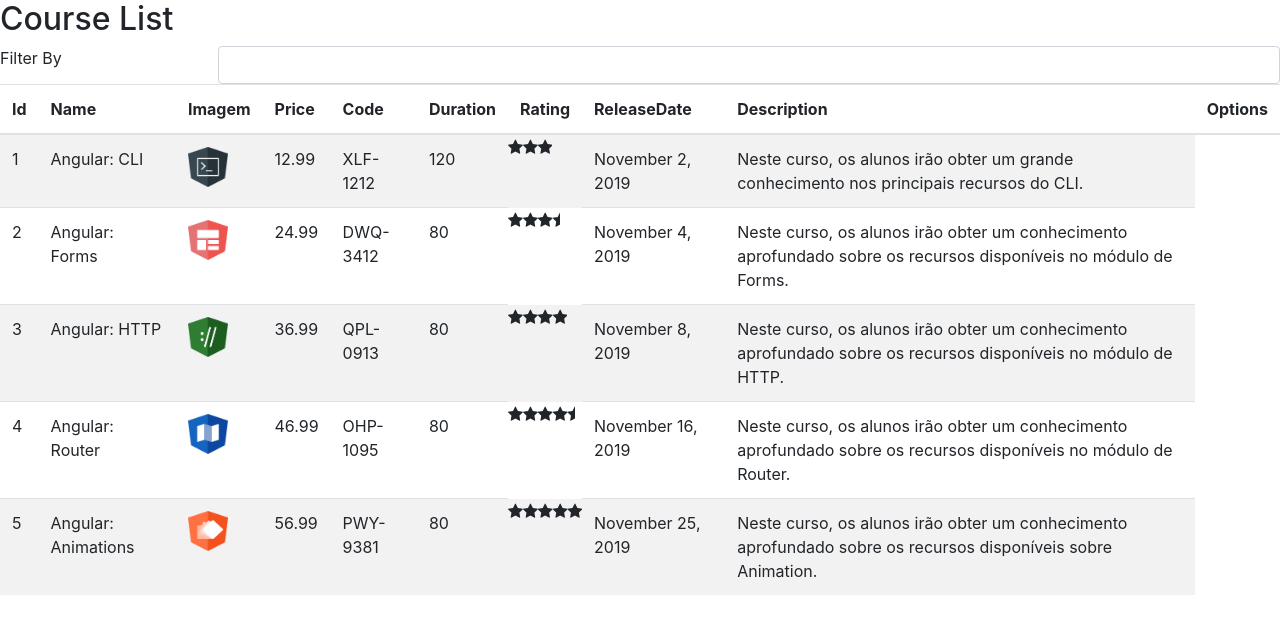
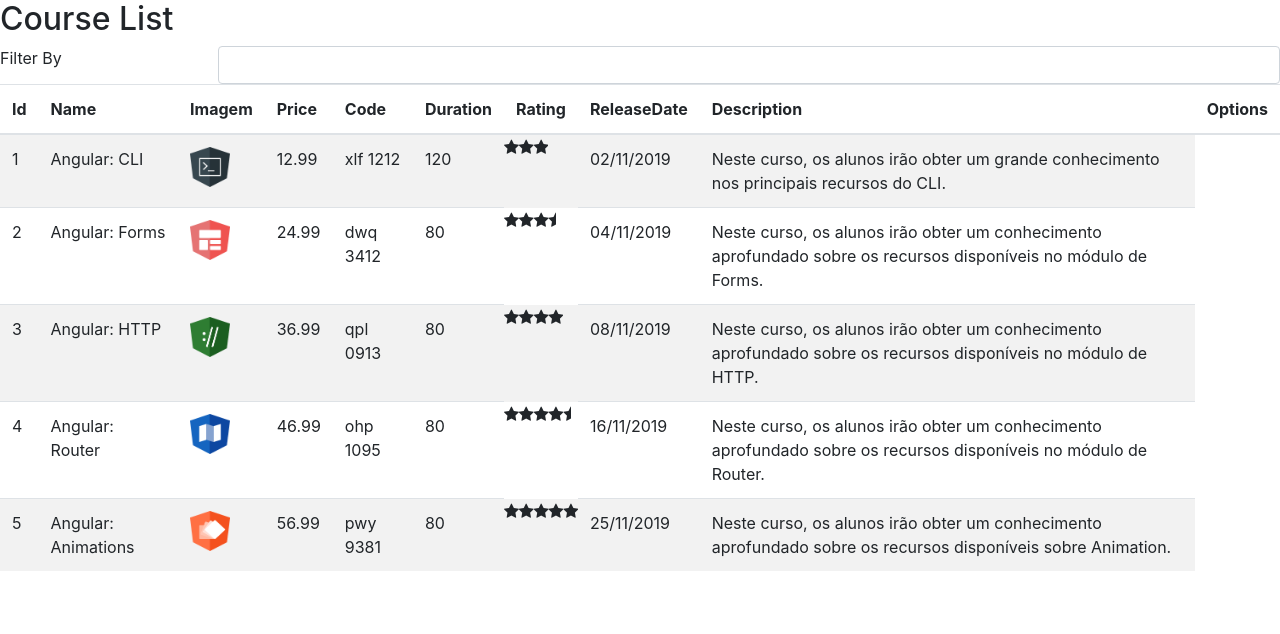
Before and after one commit to Robertoromg/Iniciando-com-Angular, an Angular app: page / in a window 1280 px wide. Shown: the top 634 px of the page. Built offline with nearby package versions, Linux system fonts and the light colour scheme.

Commit message:
adicionando pipe

```diff
--- a/src/app/app.module.ts
+++ b/src/app/app.module.ts
@@ -4,12 +4,14 @@
 import { AppComponent } from './app.component';
 import { CourseListComponent} from './courses/course-list.component'
 import { StarComponent } from './star/star.component';
+import { ReplacePipe } from './pipe/replace.pipe';
 
 @NgModule({
   declarations: [
     AppComponent,
     CourseListComponent,
-    StarComponent
+    StarComponent,
+    ReplacePipe
 
   ],
   imports: [
--- a/src/app/courses/course-list.component.html
+++ b/src/app/courses/course-list.component.html
@@ -34,11 +34,11 @@
             <td>{{ course.name }}</td>
             <td> <img [src]="course.imageUrl" width="40" height="40"> </td>
             <td>{{ course.price }}</td>
-            <td>{{ course.code }}</td>
+            <td>{{ course.code | lowercase | replace: '-' : ' '}}</td>
             <td>{{ course.duration }}</td>
             <app-star [rating]="course.rating"></app-star>
 
-            <td>{{ course.releaseDate }}
+            <td>{{ course.releaseDate | date:'dd/MM/yyyy'}}
 
             </td>
             <td>{{ course.description}}</td>
--- /dev/null
+++ b/src/app/pipe/replace.pipe.ts
@@ -0,0 +1,11 @@
+import { Pipe, PipeTransform } from '@angular/core';
+
+
+@Pipe({
+    name: "replace"
+})
+export class ReplacePipe implements PipeTransform{
+    transform(value: string, char: string, valueToReplace: string) {
+        return value.replace(char, valueToReplace);
+    }
+}
```
